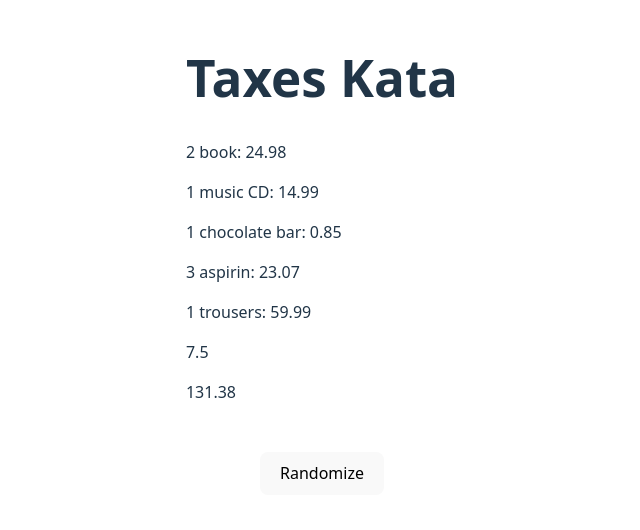
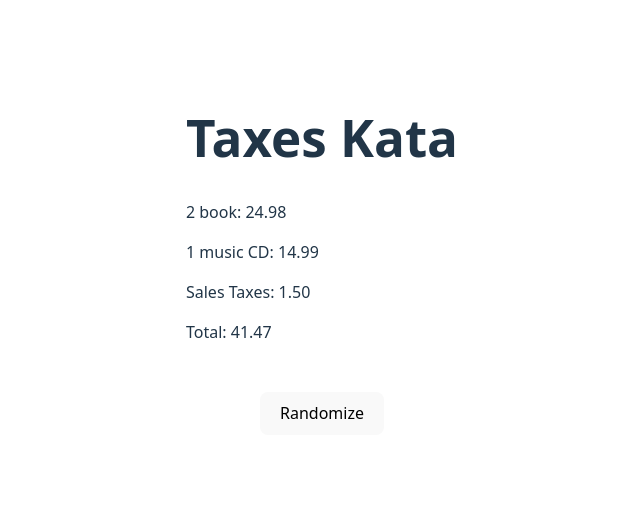
Before and after one commit to marco-mascia/TaxesKata, a website built with Vite: page index.html in a window 1280 px wide. Shown: the part 129-659 px from the top of the page, without its empty margins (318-958 px from the left). Built offline with nearby package versions, Linux system fonts and the light colour scheme.

Commit message:
fixed tests

```diff
--- a/src/main.ts
+++ b/src/main.ts
@@ -12,12 +12,19 @@ document.querySelector<HTMLDivElement>('#app')!.innerHTML = `
   </div>
 `
 
+// const products: ReadonlyArray<Product> = [
+//   { name: "book", price: 12.49, quantity: 2, isExempt: true },
+//   { name: "music CD", price: 14.99, quantity: 1, isExempt: false },
+//   { name: "chocolate bar", price: 0.85, quantity: 1, isExempt: true },
+//   { name: "aspirin", price: 7.69, quantity: 3, isExempt: true },
+//   { name: "trousers", price: 59.99, quantity: 1, isExempt: false },
+// ];
+
+
+
 const products: ReadonlyArray<Product> = [
-  { name: "book", price: 12.49, quantity: 2, isExempt: true },
-  { name: "music CD", price: 14.99, quantity: 1, isExempt: false },
-  { name: "chocolate bar", price: 0.85, quantity: 1, isExempt: true },
-  { name: "aspirin", price: 7.69, quantity: 3, isExempt: true },
-  { name: "trousers", price: 59.99, quantity: 1, isExempt: false },
+  { name: "book", price: 12.49, quantity: 2, isExempt: true  },
+  { name: "music CD", price: 14.99, quantity: 1, isExempt: false }
 ];
 
 
--- a/src/print-to-screen.ts
+++ b/src/print-to-screen.ts
@@ -2,8 +2,7 @@
 
 export const printToScreen = (receipt: Receipt) => {
 
-    console.log('receipt ', receipt);
-
+    console.log(receipt)
     const div = document.createElement("div");
 
     receipt.items.forEach((product: Product) => {
@@ -13,10 +12,10 @@
     });
 
     const taxes = document.createElement("p");
-    taxes.textContent = `${receipt.totalTax}`;
+    taxes.textContent = `Sales Taxes: ${receipt.totalTax.toFixed(2)}`;
     div.appendChild(taxes);
     const total = document.createElement("p");
-    total.textContent = `${receipt.totalAmount}`;
+    total.textContent = `Total: ${receipt.totalAmount.toFixed(2)}`;
     div.appendChild(total);
 
     return div;
--- a/src/taxes-calculator.ts
+++ b/src/taxes-calculator.ts
@@ -49,8 +49,7 @@ export const createReceipt = (products: ReadonlyArray<Product>): Receipt => {
     };
 };
 
-export const formatCurrency = (amount: number): string =>
-    amount.toFixed(2);
+export const formatCurrency = (amount: number): string => amount.toFixed(2);
 
 export const formatReceiptLine = (item: ReceiptItem): string =>
     `${item.quantity} ${item.name}: ${formatCurrency(item.total)}`;
@@ -62,23 +61,11 @@ export const formatReceipt = (receipt: Receipt): ReadonlyArray<string> => [
     `Total: ${formatCurrency(receipt.totalAmount)}`
 ];
 
-export const calculateTaxes = (products: ReadonlyArray<Product>): Receipt =>  createReceipt(products);
+export const printReceipt = (receipt: Receipt): void =>
+    formatReceipt(receipt).forEach(line => console.log(line));
 
-
-// export const printReceipt = (receipt: Receipt): void =>
-//     formatReceipt(receipt).forEach(line => console.log(line));
-
-// export const testInput = (): void => {
-//     const products:  ReadonlyArray<Product> = [
-//       { name: "book", price: 12.49, quantity: 2, isExempt: true },
-//       { name: "music CD", price: 14.99, quantity: 1, isExempt: false },
-//       { name: "chocolate bar", price: 0.85, quantity: 1, isExempt: true },
-//       { name: "aspirin", price: 7.69, quantity: 3, isExempt: true },
-//       { name: "trousers", price: 59.99, quantity: 1, isExempt: false },
-//     ];
-
-//     const receipt = createReceipt(products);
-//     printReceipt(receipt);
-// }
-// // Run the test
-// testInput();
+export const calculateTaxes = (products: ReadonlyArray<Product>): Receipt =>  {
+    const receipt = createReceipt(products);
+    printReceipt(receipt); //print on console
+    return receipt
+};
```
Also changed, not shown: src/print-to-screen.test.ts (+2 -2 lines), src/taxes-calculator.test.ts (+10 -10 lines).
